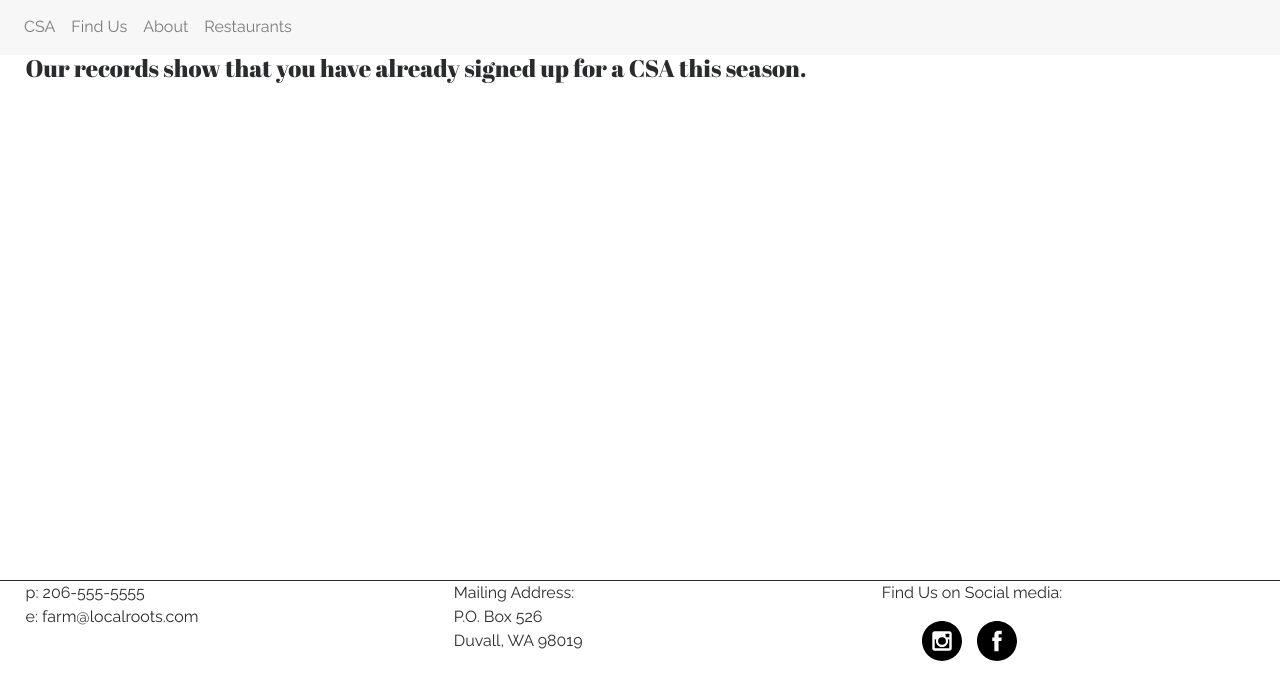
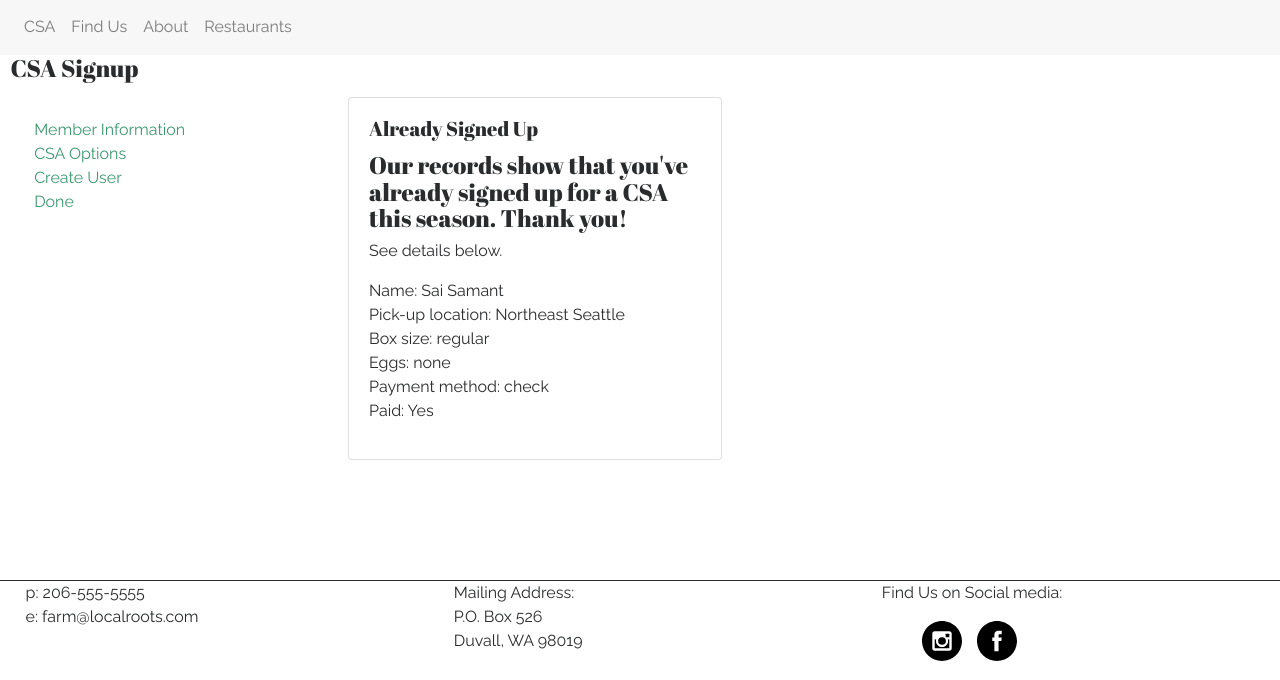
Before and after one commit to ssamant/capstone, a Django app: page /signup_error in a window 1280 px wide. Shown: the part 120-800 px from the top of the page. Run offline with Django 3.2, Linux system fonts and the light colour scheme; a user stored in the database is signed in; data comes from the database, SQL or seed files in the repository; tables that the repository leaves empty hold one stand-in row (values such as "Sample post"); parts of the project's set-up code (start-up, migrations or seed data) failed here and were passed over; some libraries are stand-ins or nearby versions.

Commit message:
checks if user has existing signup

```diff
--- a/farm_site/templates/farm_site/signup_error.html
+++ b/farm_site/templates/farm_site/signup_error.html
@@ -4,5 +4,29 @@
 
 
 {% block content %}
-<h4>Our records show that you have already signed up for a CSA this season.</h4>
+<div class="row">
+  <h4>CSA Signup</h4>
+</div>
+<div class="row">
+<div class="col-xs-10 col-sm-10 col-md-3 col-lg-3">
+  {% block signupnav %}
+    {% include 'farm_site/signup_nav.html' %}
+  {% endblock %}
+</div>
+
+<div class='col-xs-10 col-sm-10 col-md-8 col-lg-4'>
+  <div class="card">
+    <div class="card-block ">
+      <h4 class="card-title">Already Signed Up</h4>
+      <div class="card-text">
+        <h4>Our records show that you've already signed up for a CSA this season. Thank you!</h4>
+        <p>See details below.</p>
+        <p>Name: {{ signup.member.first_name }} {{ signup.member.last_name }}</br>Pick-up location: {{ signup.location.name }}</br>
+        Box size: {{ signup.box }}</br>Eggs: {{ signup.eggs }}</br>Payment method: {{ signup.payment }}</br>Paid: {% if signup.paid %}Yes{% else %}No {% endif%}</p>
+      </div>
+    </div>
+  </div>
+</div>
+</div>
+
 {% endblock %}
--- a/farm_site/views.py
+++ b/farm_site/views.py
@@ -41,40 +41,40 @@ def signup_member(request):
             # add else to check if user is logged in
     else:
         form = CreateMember()
-    return render(request, 'farm_site/signup_member.html', {'form': form})
+        return render(request, 'farm_site/signup_member.html', {'form': form})
 
 
 @login_required
 # @login_required(redirect_field_name='returning_member')
 def signup_returning_member(request):
     member = Member.objects.get(id=request.user.member_id)
-    form = CreateMember(instance=member)
-    return render(request, 'farm_site/signup_member.html', {'form': form})
+    if member.signup_set.filter(season__current_season=True).exists():
+        #check if user has a signup for this season
+        return redirect('signup_error')
+    else:
+        form = CreateMember(instance=member)
+        return render(request, 'farm_site/signup_member.html', {'form': form})
 
 
 def signup_csa(request):
     member = get_object_or_404(Member, pk=request.session['member_id'])
     if request.method == "POST":
         form = CreateSignup(request.POST)
-
         if form.is_valid():
             signup = form.save(commit=False)
             signup.member = member
             signup.season = Season.objects.get(current_season=True)
             signup.created_date = timezone.now()
-            if request.user.is_authenticated and request.user.member.signup_set.filter(season__current_season=True).exists():
-                #check if user has a signup for this season
-                return redirect('signup_error')
-            else:
-                signup.save()
-                request.session['signup_id'] = signup.id
-                return redirect('signup_success')
+            signup.save()
+            request.session['signup_id'] = signup.id
+            return redirect('signup_success')
     else:
         form = CreateSignup()
     return render(request, 'farm_site/signup_csa.html', {'form': form})
 
 def signup_error(request):
-    return render(request, 'farm_site/signup_error.html')
+    signup = request.user.member.signup_set.get(season__current_season=True)
+    return render(request, 'farm_site/signup_error.html', {'signup': signup})
 
 def signup_success(request):
     #need to get member object to put in User
```
